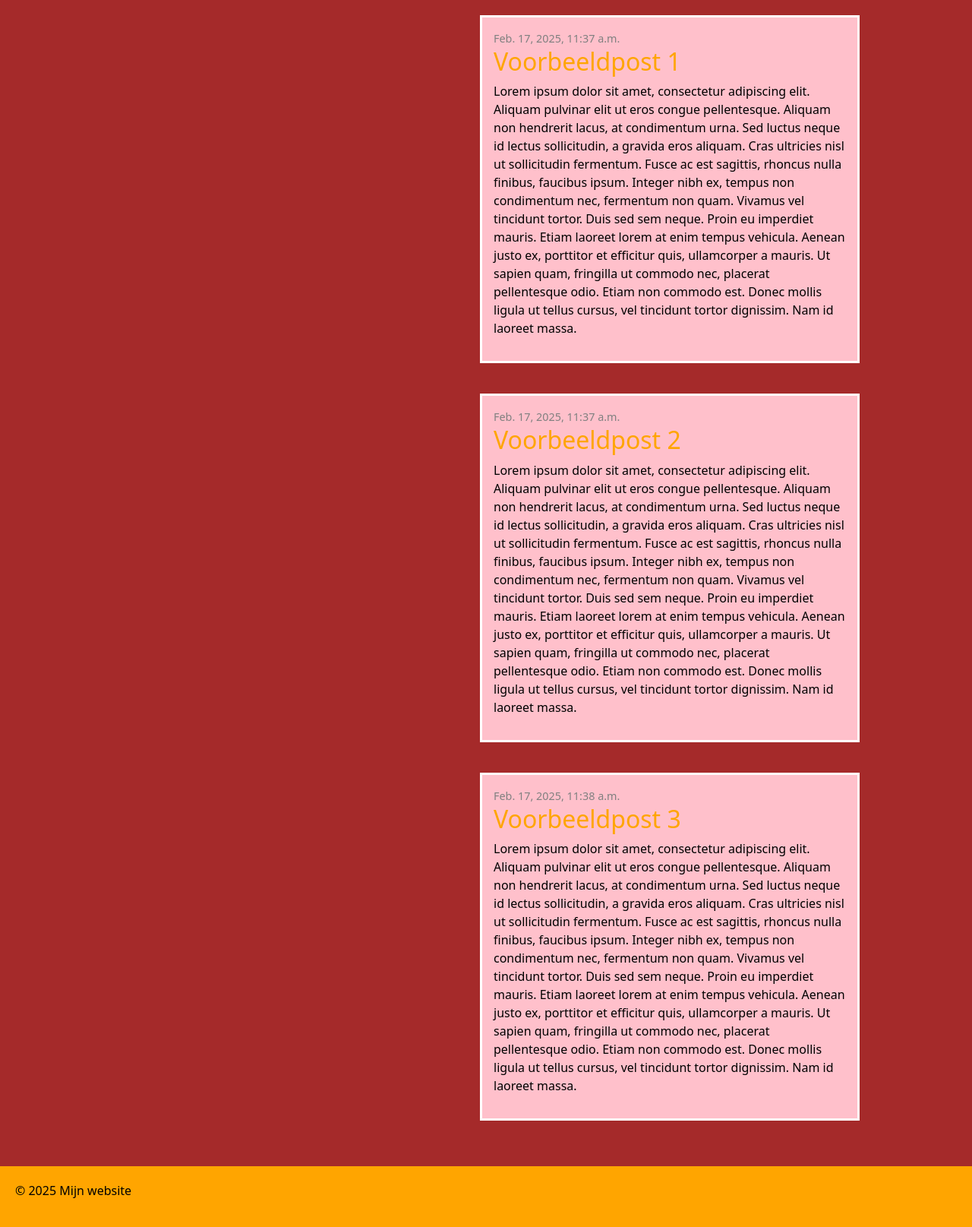
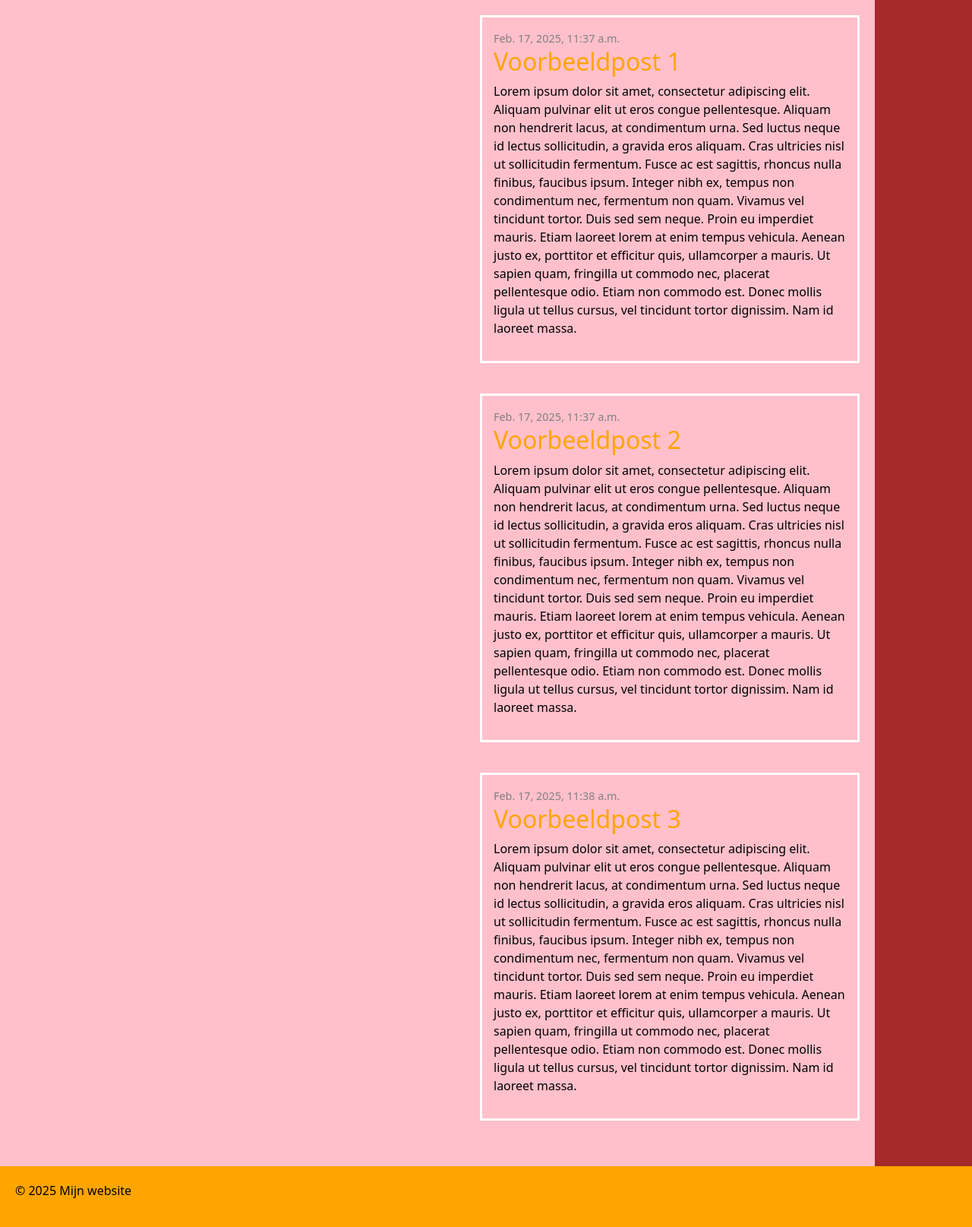
Before and after one commit to MickaelDL27/testDjango, a Django app: page / in a window 1280 px wide. Shown: the part 136-1751 px from the top of the page at 76% size. Run offline with Django 5.2, Linux system fonts and the light colour scheme; data comes from the database, SQL or seed files in the repository; some libraries are stand-ins or nearby versions.

Commit message:
HuiswerkL5

```diff
--- a/mysite/blog/static/css/stijl.css
+++ b/mysite/blog/static/css/stijl.css
@@ -1,5 +1,6 @@
 div
 {
+    background-color: pink;
     display: flex;
     flex-direction: column;
     align-items: flex-end;
```
